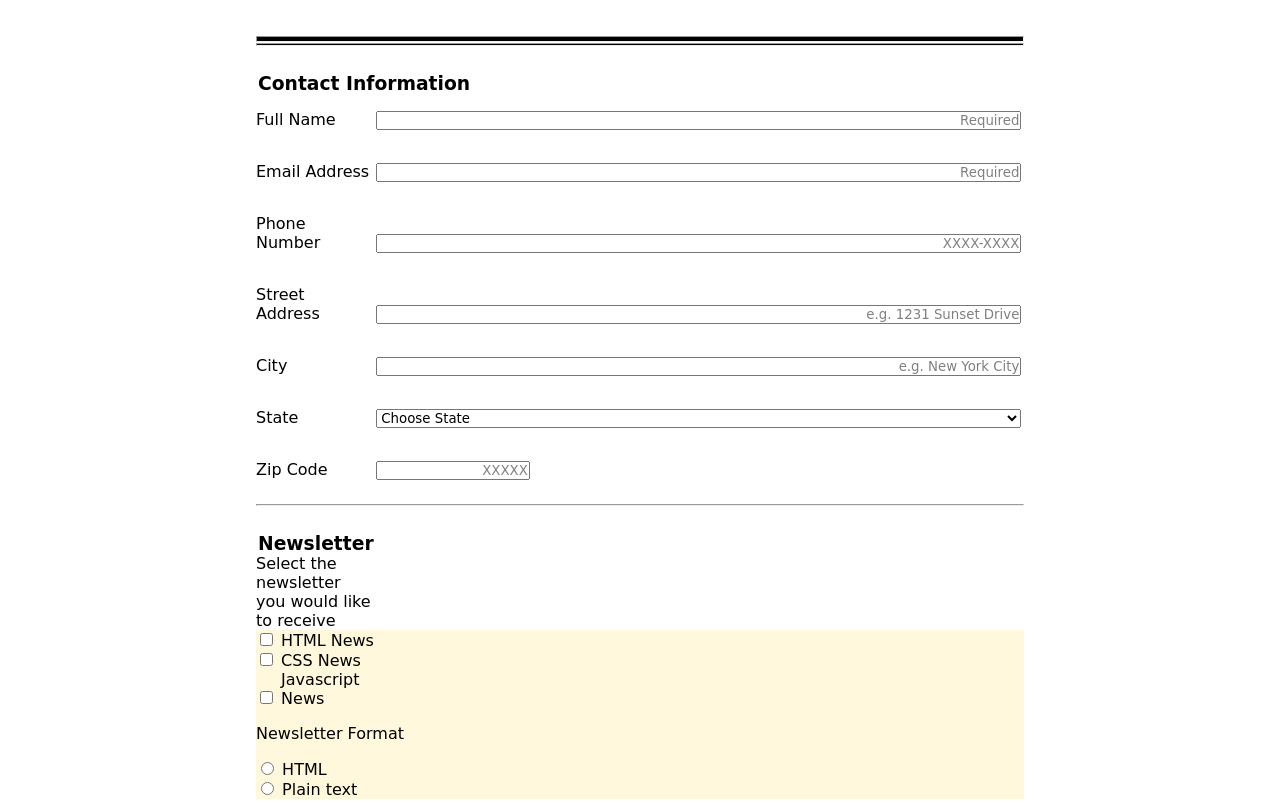
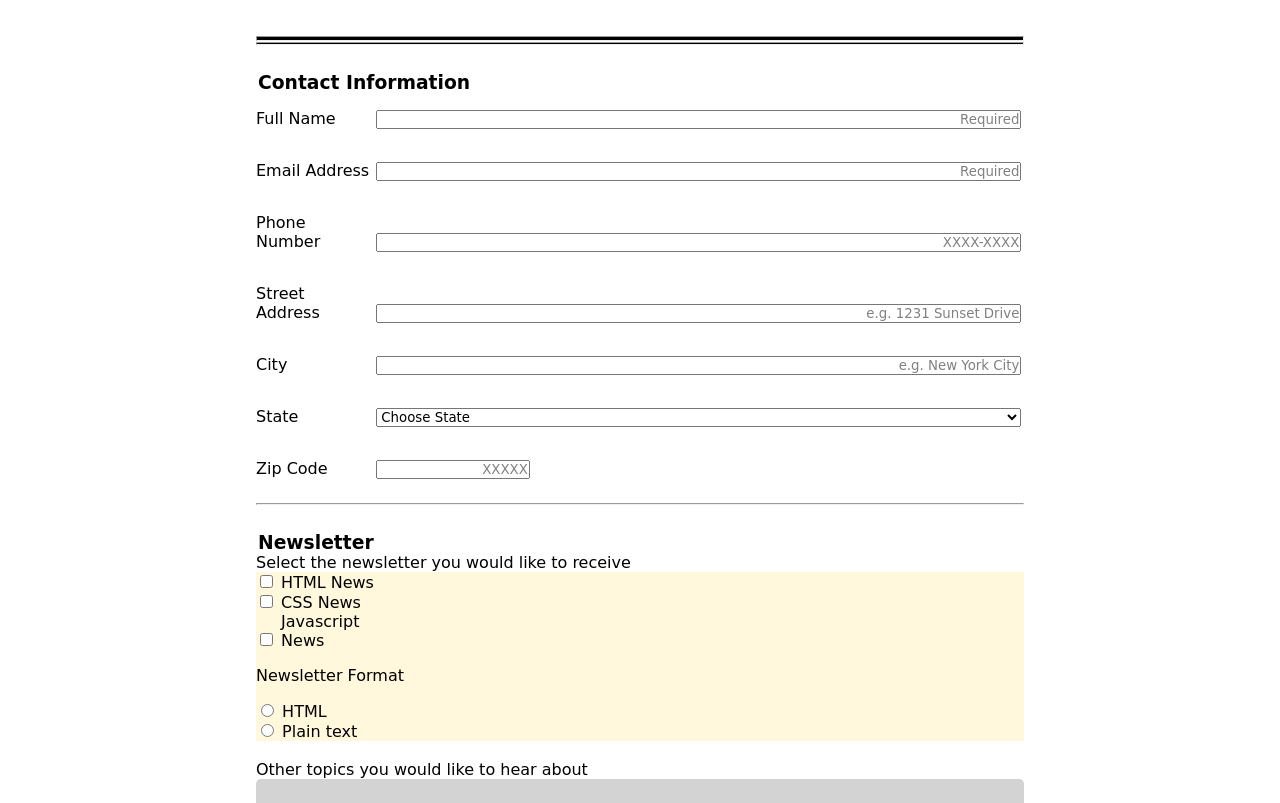
Before and after one commit to softeyes/Techdegree-Project-3, a plain HTML site: page index.html in a window 1280 px wide. Shown: the part 149-952 px from the top of the page. Drawn offline with Linux system fonts and the light colour scheme; a web font is replaced by a local one.

Commit message:
Changes to label in newsletter section

```diff
--- a/css/style.css
+++ b/css/style.css
@@ -23,11 +23,13 @@ body {
 }
 
 .thick-line {
+    height: 5px;
     background-color: black;
     margin-bottom: 1.5px;
 }
 
 .thin-line {
+    height: 3px;
     background-color: black;
     margin-top: 0;
 }
@@ -59,7 +61,7 @@ form {
 
 .header p {
     margin-bottom: 10%;
-    color:  lightgrey;
+    color: lightgrey;
 }
 
 fieldset {
@@ -204,6 +206,10 @@ input[type="submit"] {
         display: inline-block;
         width: 15%;
     }
+    .newsletter-label {
+        display: inline-block;
+        width: 50%;
+    }
     .contact-info {
         display: inline-block;
         width: 84%;
--- a/index.html
+++ b/index.html
@@ -17,8 +17,8 @@
                 <h2>Signup for our newsletter</h2>
                 <p>Get the latest news on how your code is doing right in your inbox</p>
             </section>
-            <hr size="8" class="thick-line">
-            <hr size="5" class="thin-line">
+            <hr class="thick-line">
+            <hr class="thin-line">
 
             <fieldset class="info-section">
                 <legend>
@@ -73,7 +73,7 @@
                 <legend>
                     <h3>Newsletter</h3>
                 </legend>
-                <label>Select the newsletter you would like to receive</label>
+                <label class="newsletter-label">Select the newsletter you would like to receive</label>
                 <div class="options">
                     <input name="html_news" type="checkbox" id="html_news" value="html_news">
                     <label for="html_news" class="light">HTML News</label>
@@ -92,7 +92,7 @@
                     <label for="plaintext_format" class="light">Plain text</label>
                 </div>
                 <br>
-                <label>Other topics you would like to hear about</label>
+                <label for="textarea" class="newsletter-label">Other topics you would like to hear about</label>
                 <textarea name="textarea" id="textarea" cols="110" rows="10"></textarea>
                 <div class="sign-up">
                     <input type="submit" value="Sign Up">
```
